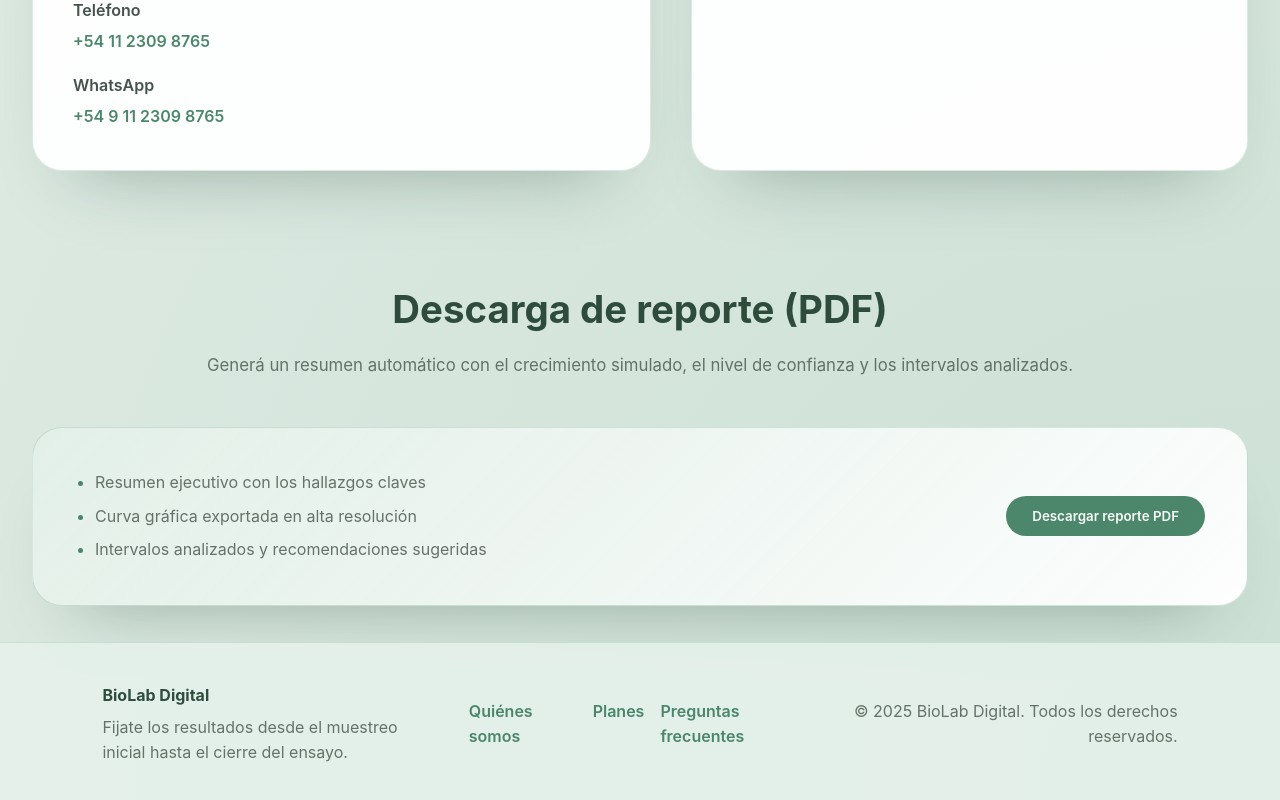
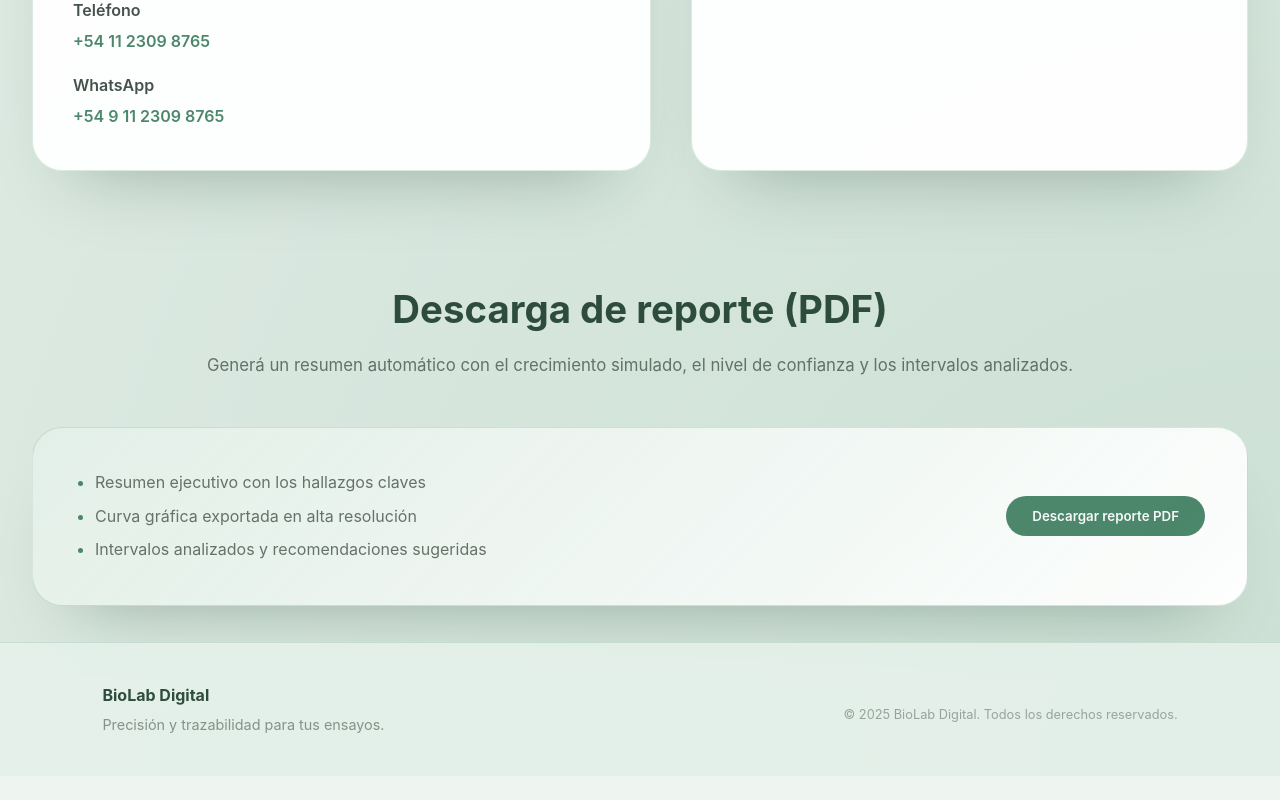
Before and after one commit to Ignacio-dev0/TPfinalAN, a React (Vite) app: page / in a window 1280 px wide. Shown: the part 4625-5425 px from the top of the page. After the commit the page ends 5401 px from the top, so only its background shows below. Built offline with nearby package versions, Linux system fonts and the light colour scheme.

Commit message:
Arreglo footer

```diff
--- a/src/components/Footer.jsx
+++ b/src/components/Footer.jsx
@@ -1,18 +1,35 @@
 const Footer = () => {
   return (
+    <>
       <footer className="footer">
         <div className="footer-brand">
           <strong>BioLab Digital</strong>
-        <span>Fijate los resultados desde el muestreo inicial hasta el cierre del ensayo.</span>
+          <span>Precisión y trazabilidad para tus ensayos.</span>
         </div>
-      <div className="footer-links">
-        <a href="#quienes-somos">Quiénes somos</a>
-        <a href="#planes">Planes</a>
-        <a href="#faq">Preguntas frecuentes</a>
+
+        <div className="footer-copy">
+          © 2025 BioLab Digital. Todos los derechos reservados.
         </div>
-      <div className="footer-copy">© 2025 BioLab Digital. Todos los derechos reservados.</div>
       </footer>
-  )
+
+      <style>{`
+
+
+        .footer-brand span {
+          display: block;
+          margin-top: 4px;
+          font-size: 0.9rem;
+          opacity: 0.75;
         }
 
-export default Footer
+        .footer-copy {
+          font-size: 0.8rem;
+          opacity: 0.6;
+          margin-top: 12px;
+        }
+      `}</style>
+    </>
+  );
+};
+
+export default Footer;
```
Lines whose indentation alone changed are shown as unchanged.
